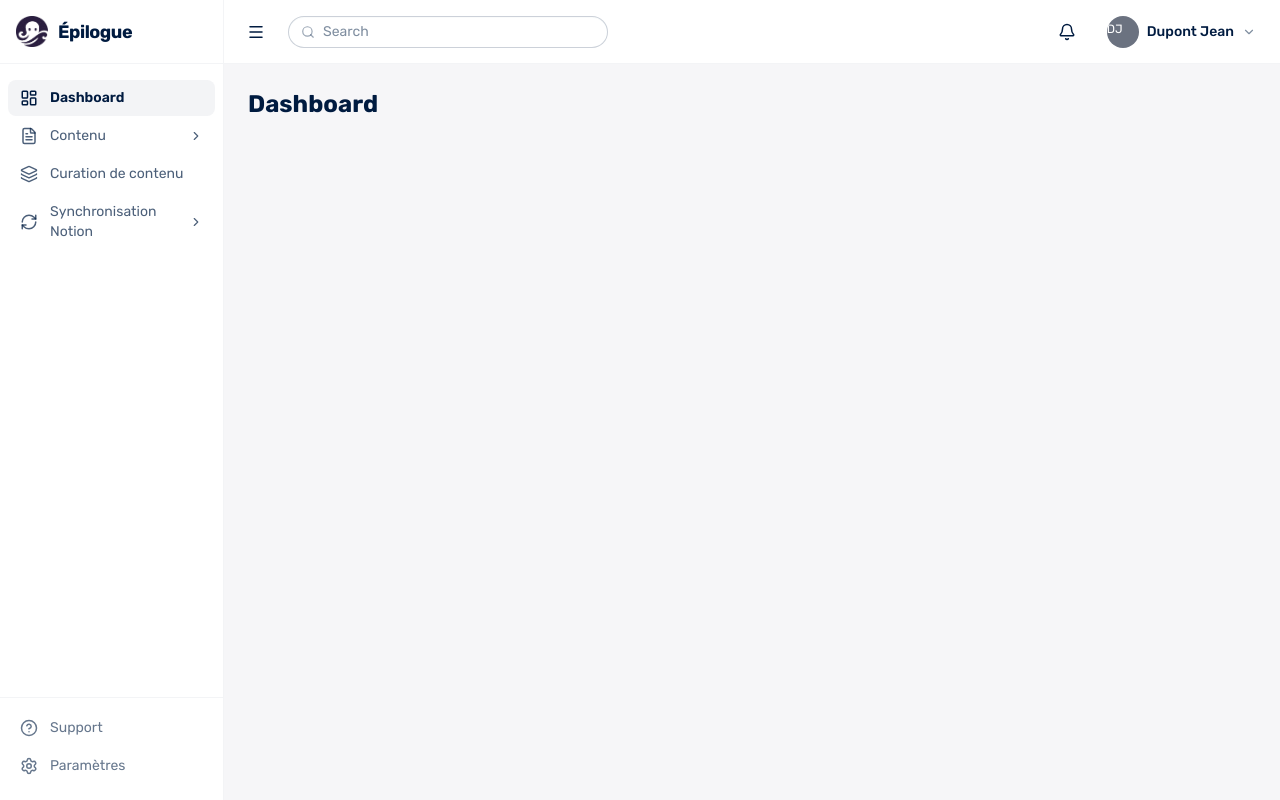
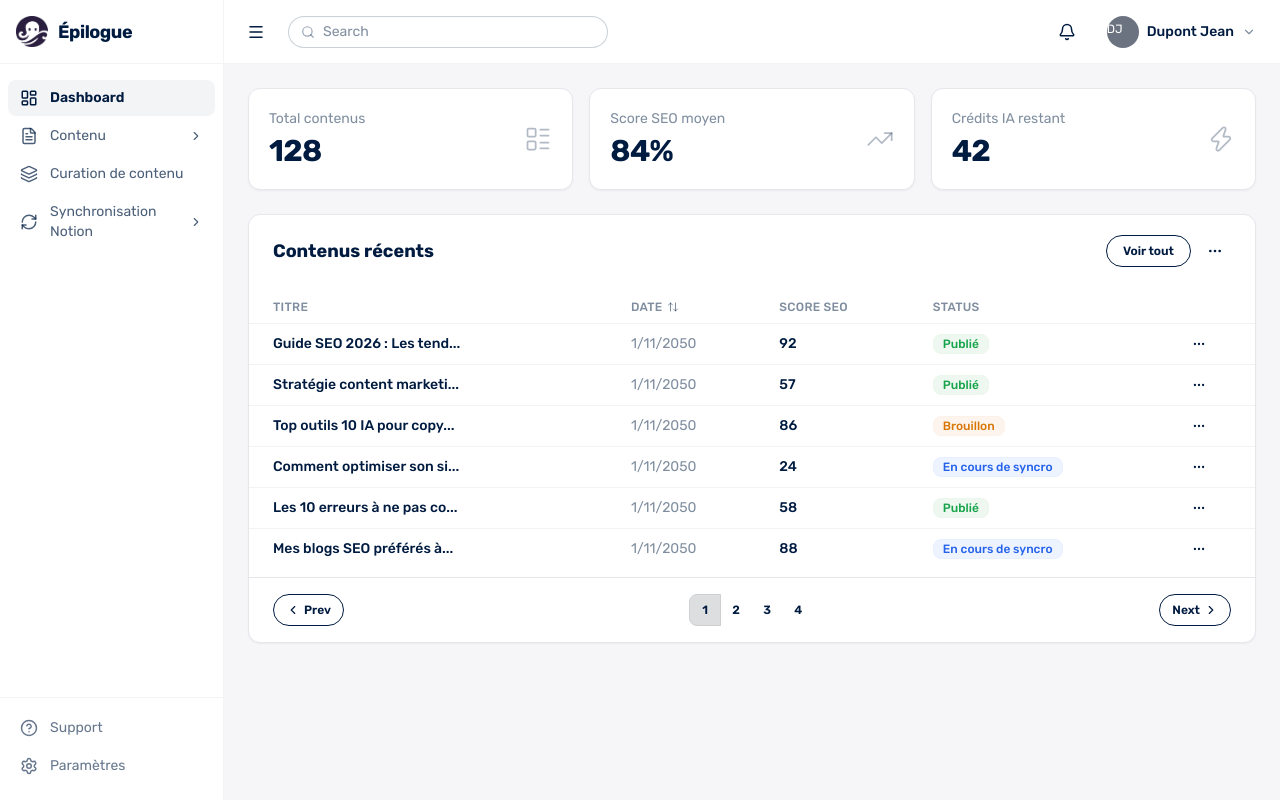
Before and after one commit to IPandragonI/Epilogue, a Next.js app in the folder frontend/: page /dashboard in a window 1280 px wide. Built offline with nearby package versions, Linux system fonts and the light colour scheme.

Commit message:
DashboardPage

```diff
--- a/frontend/app/(dashboard)/dashboard/page.tsx
+++ b/frontend/app/(dashboard)/dashboard/page.tsx
@@ -1,7 +1,154 @@
+import {LayoutList, TrendingUp, Zap, ArrowUpDown, MoreHorizontal, ChevronLeft, ChevronRight} from "lucide-react";
+
+type StatCard = {
+    label: string;
+    value: string;
+    icon: React.ReactNode;
+};
+
+type Content = {
+    id: number;
+    titre: string;
+    date: string;
+    scoreSeo: number;
+    status: "Publié" | "Brouillon" | "En cours de syncro";
+};
+
+const STATS: StatCard[] = [
+    {
+        label: "Total contenus",
+        value: "128",
+        icon: <LayoutList size={28} strokeWidth={1.5} className="text-base-content/30"/>,
+    },
+    {
+        label: "Score SEO moyen",
+        value: "84%",
+        icon: <TrendingUp size={28} strokeWidth={1.5} className="text-base-content/30"/>,
+    },
+    {
+        label: "Crédits IA restant",
+        value: "42",
+        icon: <Zap size={28} strokeWidth={1.5} className="text-base-content/30"/>,
+    },
+];
+
+const CONTENTS: Content[] = [
+    {id: 1, titre: "Guide SEO 2026 : Les tend...", date: "1/11/2050", scoreSeo: 92, status: "Publié"},
+    {id: 2, titre: "Stratégie content marketi...", date: "1/11/2050", scoreSeo: 57, status: "Publié"},
+    {id: 3, titre: "Top outils 10 IA pour copy...", date: "1/11/2050", scoreSeo: 86, status: "Brouillon"},
+    {id: 4, titre: "Comment optimiser son si...", date: "1/11/2050", scoreSeo: 24, status: "En cours de syncro"},
+    {id: 5, titre: "Les 10 erreurs à ne pas co...", date: "1/11/2050", scoreSeo: 58, status: "Publié"},
+    {id: 6, titre: "Mes blogs SEO préférés à...", date: "1/11/2050", scoreSeo: 88, status: "En cours de syncro"},
+];
+
+
+function StatusBadge({status}: { status: Content["status"] }) {
+    const styles: Record<Content["status"], string> = {
+        Publié: "badge-success",
+        Brouillon: "badge-warning",
+        "En cours de syncro": "badge-info",
+    };
+
+    return (
+        <span className={`badge badge-soft badge-sm font-medium ${styles[status]}`}>
+      {status}
+    </span>
+    );
+}
+
+
 export default function DashboardPage() {
     return (
-        <div>
-            <h1 className="text-2xl font-bold mb-6">Dashboard</h1>
+        <div className="flex flex-col gap-6 max-w-full">
+            <div className="grid grid-cols-1 sm:grid-cols-3 gap-4">
+                {STATS.map((stat) => (
+                    <div key={stat.label} className="card bg-base-100 shadow-xs border border-base-300">
+                        <div className="card-body flex-row items-center justify-between p-5">
+                            <div className="flex flex-col gap-1">
+                                <span className="text-sm text-base-content/50">{stat.label}</span>
+                                <span className="text-3xl font-bold tracking-tight">{stat.value}</span>
+                            </div>
+                            {stat.icon}
+                        </div>
+                    </div>
+                ))}
+            </div>
+
+            <div className="card bg-base-100 shadow-xs border border-base-300">
+                <div className="card-body p-0">
+                    <div className="flex items-center justify-between px-6 pt-5 pb-4">
+                        <h2 className="text-lg font-bold font-display">Contenus récents</h2>
+                        <div className="flex items-center gap-2">
+                            <button className="btn btn-sm btn-outline rounded-full px-4">
+                                Voir tout
+                            </button>
+                            <button className="btn btn-sm btn-ghost btn-square">
+                                <MoreHorizontal size={16}/>
+                            </button>
+                        </div>
+                    </div>
+
+                    <div className="overflow-x-auto">
+                        <table className="table table-sm">
+                            <thead>
+                            <tr className="border-base-300 text-base-content/50 text-xs uppercase tracking-wide">
+                                <th className="font-medium pl-6">Titre</th>
+                                <th className="font-medium">
+                    <span className="flex items-center gap-1">
+                      Date <ArrowUpDown size={12}/>
+                    </span>
+                                </th>
+                                <th className="font-medium">Score SEO</th>
+                                <th className="font-medium">Status</th>
+                                <th/>
+                            </tr>
+                            </thead>
+                            <tbody>
+                            {CONTENTS.map((content) => (
+                                <tr key={content.id} className="border-base-300 hover:bg-base-200 transition-colors">
+                                    <td className="pl-6 font-medium text-sm max-w-xs truncate">
+                                        {content.titre}
+                                    </td>
+                                    <td className="text-sm text-base-content/50">{content.date}</td>
+                                    <td className="text-sm font-medium">{content.scoreSeo}</td>
+                                    <td>
+                                        <StatusBadge status={content.status}/>
+                                    </td>
+                                    <td>
+                                        <button className="btn btn-ghost btn-xs btn-square">
+                                            <MoreHorizontal size={14}/>
+                                        </button>
+                                    </td>
+                                </tr>
+                            ))}
+                            </tbody>
+                        </table>
+                    </div>
+
+                    <div className="flex items-center justify-between px-6 py-4 border-t border-base-300">
+                        <button className="btn btn-sm btn-outline rounded-full gap-1">
+                            <ChevronLeft size={14}/> Prev
+                        </button>
+
+                        <div className="join">
+                            {[1, 2, 3, 4].map((page) => (
+                                <button
+                                    key={page}
+                                    className={`join-item btn btn-sm btn-ghost w-8 ${page === 1 ? "btn-active" : ""}`}
+                                >
+                                    {page}
+                                </button>
+                            ))}
+                        </div>
+
+                        <button className="btn btn-sm btn-outline rounded-full gap-1">
+                            Next <ChevronRight size={14}/>
+                        </button>
+                    </div>
+
+                </div>
+            </div>
+
         </div>
     );
 }
```
